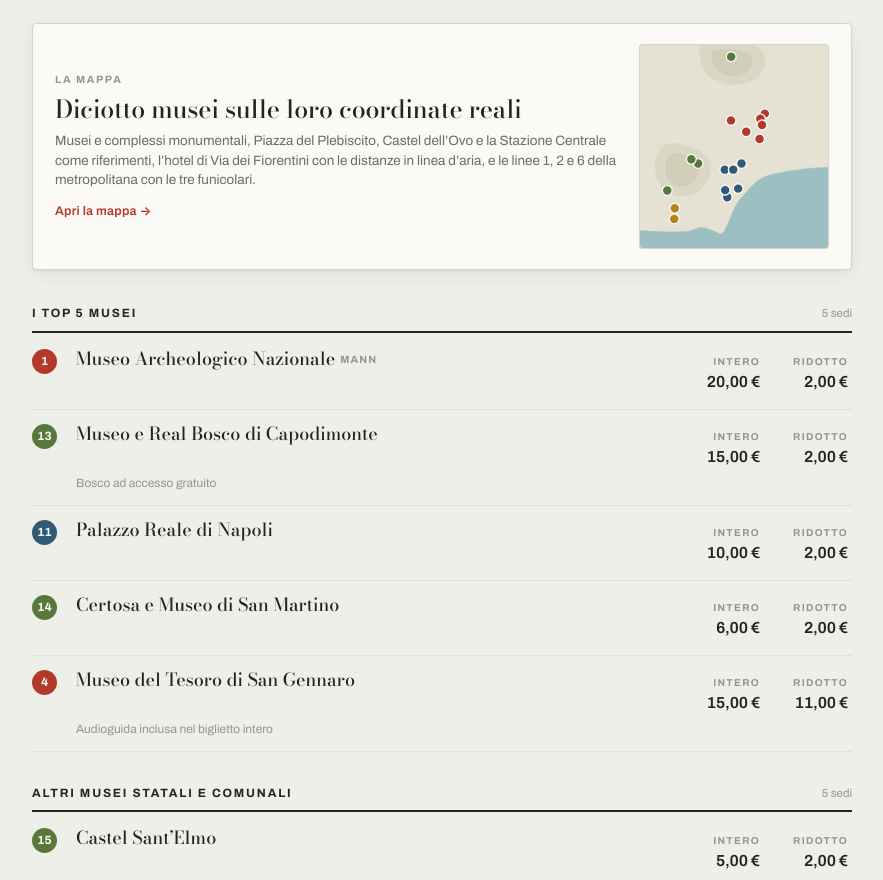
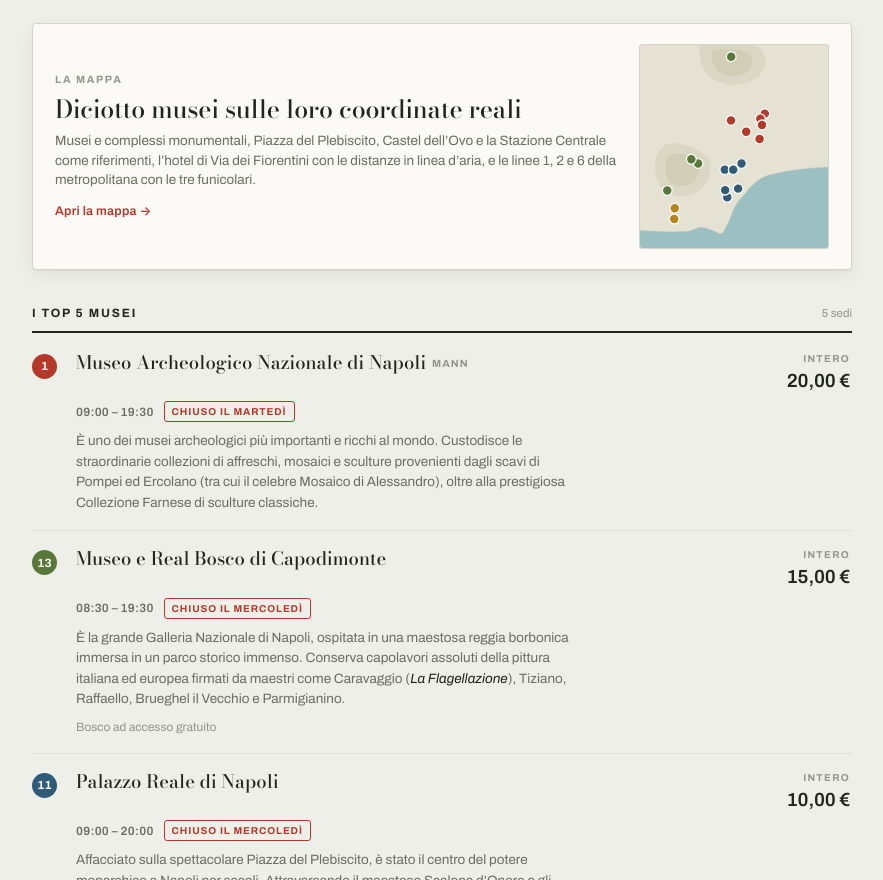
Before and after one commit to bartolialberto/musei-napoli, a plain HTML site: page index.html in a window 1280 px wide. Shown: the part 248-1128 px from the top of the page, without its empty margins (198-1081 px from the left). Drawn offline with nearby package versions, Linux system fonts and the light colour scheme.

Commit message:
Orari, giorni di chiusura e descrizioni integrati nelle righe; rimossa la colonna del ridotto

```diff
--- a/index.html
+++ b/index.html
@@ -98,32 +98,41 @@ h1 em{font-style:italic;color:var(--z1)}
 .mapcard .thumb svg{display:block;width:100%;height:auto}
 
 /* ---- price sections ---- */
-.sec{margin:0 0 32px}
+.sec{margin:0 0 30px}
 .sechead{display:flex;align-items:baseline;gap:12px;padding-bottom:8px;
   border-bottom:2px solid var(--ink);margin-bottom:2px}
 .sechead h2{margin:0;font-family:'Archivo',sans-serif;font-size:12px;font-weight:700;
   letter-spacing:.15em;text-transform:uppercase}
 .sechead .cnt{margin-left:auto;font-size:11.5px;color:var(--ink-faint);font-variant-numeric:tabular-nums}
 .prices{list-style:none;margin:0;padding:0}
-.row{display:grid;grid-template-columns:30px minmax(0,1fr) auto auto;
-  gap:2px 14px;align-items:baseline;padding:13px 4px 13px 0;border-bottom:1px solid var(--rule-soft)}
-@media (max-width:560px){
-  .row{grid-template-columns:30px minmax(0,1fr);gap:8px 12px}
-  .row .fig{grid-column:2;display:flex;justify-content:space-between;max-width:210px}
-}
-.row .pin{grid-row:1/span 2;width:25px;height:25px;border-radius:50%;background:var(--c);
+.row{display:grid;grid-template-columns:30px minmax(0,1fr) auto;gap:0 14px;
+  padding:16px 2px 17px 0;border-bottom:1px solid var(--rule-soft)}
+.row .pin{grid-area:1/1/6/2;width:25px;height:25px;border-radius:50%;background:var(--c);
   color:var(--marker-ring);display:flex;align-items:center;justify-content:center;
-  font-size:12px;font-weight:700;font-variant-numeric:tabular-nums;align-self:start;margin-top:1px}
-.row .name{font-family:'Bodoni Moda',Didot,'Times New Roman',serif;
-  font-weight:500;font-size:18px;line-height:1.2;text-wrap:balance}
+  font-size:12px;font-weight:700;font-variant-numeric:tabular-nums;align-self:start;margin-top:3px}
+.row .name{grid-area:1/2/2/3;font-family:'Bodoni Moda',Didot,'Times New Roman',serif;
+  font-weight:500;font-size:18.5px;line-height:1.2;text-wrap:balance}
 .row .name .abbr{font-family:'Archivo',sans-serif;font-size:10.5px;font-weight:700;
-  letter-spacing:.1em;color:var(--ink-faint);vertical-align:2px;margin-left:5px}
-.row .note{grid-column:2;font-size:12px;color:var(--ink-faint);margin-top:3px}
-.row .fig{display:flex;flex-direction:column;align-items:flex-end;gap:1px;min-width:74px}
-@media (max-width:560px){.row .fig{flex-direction:row;align-items:baseline;gap:10px;min-width:0}}
-.row .lab{font-size:10px;letter-spacing:.13em;text-transform:uppercase;font-weight:700;color:var(--ink-faint)}
-.row .val{font-size:16px;font-weight:600;font-variant-numeric:tabular-nums;letter-spacing:-.01em}
-.row .val.free{color:var(--z3);font-size:14px}
+  letter-spacing:.1em;color:var(--ink-faint);vertical-align:2px;margin-left:6px;white-space:nowrap}
+.row .price{grid-area:1/3/2/4;display:flex;flex-direction:column;align-items:flex-end;
+  gap:1px;padding-left:8px}
+.row .price .lab{font-size:10px;letter-spacing:.13em;text-transform:uppercase;
+  font-weight:700;color:var(--ink-faint)}
+.row .price .val{font-size:19px;font-weight:600;font-variant-numeric:tabular-nums;
+  letter-spacing:-.01em;white-space:nowrap}
+.row .when{grid-area:2/2/3/3;display:flex;flex-wrap:wrap;align-items:center;
+  gap:6px 10px;margin-top:6px;font-size:12px}
+.row .hours{font-variant-numeric:tabular-nums;font-weight:600;color:var(--ink-soft);letter-spacing:.02em}
+.row .tag{font-size:10px;font-weight:700;letter-spacing:.09em;text-transform:uppercase;
+  border:1px solid;border-radius:3px;padding:2px 7px;line-height:1.5}
+.row .tag.shut{color:var(--z1);border-color:var(--z1)}
+.row .tag.ok{color:var(--z3);border-color:var(--z3)}
+.row .why{grid-area:3/2/4/3;margin-top:9px;font-size:13.5px;color:var(--ink-soft);
+  line-height:1.52;max-width:66ch}
+.row .why em{font-style:italic;color:var(--ink)}
+.row .note{grid-area:4/2/5/3;margin-top:8px;font-size:12px;color:var(--ink-faint)}
+.secnote{margin:14px 0 0;font-size:12px;line-height:1.55;color:var(--ink-faint);max-width:74ch}
+.secnote b{color:var(--ink-soft);font-weight:600}
 
 /* ---- totals ---- */
 .totals{display:flex;flex-wrap:wrap;gap:10px;margin:0 0 34px}
@@ -157,7 +166,7 @@ footer a{color:var(--ink-soft)}
   <header class="masthead">
     <p class="eyebrow">Biglietti &middot; prezzi raccolti a settembre 2026</p>
     <h1>Musei di <em>Napoli</em></h1>
-    <p class="standfirst">I cinque musei principali della citt&agrave; e cinque fra i civici e gli statali pi&ugrave; vicini, con il costo d&rsquo;ingresso. Il numero accanto a ciascun nome &egrave; quello che porta sulla mappa.</p>
+    <p class="standfirst">I cinque musei principali della citt&agrave; — con orari, giorno di chiusura e il motivo per cui vale la pena entrarci — e cinque fra i civici e gli statali pi&ugrave; vicini. Il numero accanto a ciascun nome &egrave; quello che porta sulla mappa.</p>
   </header>
 
   <a class="mapcard" href="mappa.html">
@@ -173,11 +182,13 @@ footer a{color:var(--ink-soft)}
   <section class="sec">
     <div class="sechead"><h2>I Top 5 Musei</h2><span class="cnt">5 sedi</span></div>
     <ul class="prices" id="top5"></ul>
+    <p class="secnote"><b>Orari:</b> nei musei statali (MANN, Capodimonte, Palazzo Reale, San Martino) l’ultimo ingresso è consentito fino a un’ora prima della chiusura. <b>Riduzioni:</b> negli stessi musei il ridotto UE 18–25 costa 2,00 €; al Tesoro di San Gennaro il ridotto è di 11,00 €.</p>
   </section>
 
   <section class="sec">
     <div class="sechead"><h2>Altri Musei Statali e Comunali</h2><span class="cnt">5 sedi</span></div>
     <ul class="prices" id="altri"></ul>
+    <p class="secnote">Per queste sedi gli orari non sono riportati: cambiano spesso, conviene verificarli sul sito ufficiale. Il ridotto è di 2,00 € quasi ovunque, 4,00 € al MADRE.</p>
   </section>
 
   <div class="totals" id="totals"></div>
@@ -189,41 +200,59 @@ footer a{color:var(--ink-soft)}
     <p>I totali sono la semplice somma dei prezzi interi e non tengono conto di riduzioni, biglietti cumulativi o giornate a ingresso gratuito.</p>
   </footer>
 </div>
-
 <script>
 (function(){
   "use strict";
   // n = numero del segnaposto sulla mappa, c = colore del quartiere
   var TOP5=[
-    {n:1,  c:"--z1", name:"Museo Archeologico Nazionale", abbr:"MANN", a:["Intero","20,00 €"], b:["Ridotto","2,00 €"], price:20},
-    {n:13, c:"--z3", name:"Museo e Real Bosco di Capodimonte", note:"Bosco ad accesso gratuito", a:["Intero","15,00 €"], b:["Ridotto","2,00 €"], price:15},
-    {n:11, c:"--z2", name:"Palazzo Reale di Napoli", a:["Intero","10,00 €"], b:["Ridotto","2,00 €"], price:10},
-    {n:14, c:"--z3", name:"Certosa e Museo di San Martino", a:["Intero","6,00 €"], b:["Ridotto","2,00 €"], price:6},
-    {n:4,  c:"--z1", name:"Museo del Tesoro di San Gennaro", note:"Audioguida inclusa nel biglietto intero", a:["Intero","15,00 €"], b:["Ridotto","11,00 €"], price:15}
+    {n:1, c:"--z1", name:"Museo Archeologico Nazionale di Napoli", abbr:"MANN",
+     hours:"09:00 \u2013 19:30", closed:"marted\u00EC", price:"20,00 \u20AC", num:20,
+     why:"\u00C8 uno dei musei archeologici pi\u00F9 importanti e ricchi al mondo. Custodisce le straordinarie collezioni di affreschi, mosaici e sculture provenienti dagli scavi di Pompei ed Ercolano (tra cui il celebre Mosaico di Alessandro), oltre alla prestigiosa Collezione Farnese di sculture classiche."},
+    {n:13, c:"--z3", name:"Museo e Real Bosco di Capodimonte",
+     hours:"08:30 \u2013 19:30", closed:"mercoled\u00EC", price:"15,00 \u20AC", num:15,
+     note:"Bosco ad accesso gratuito",
+     why:"\u00C8 la grande Galleria Nazionale di Napoli, ospitata in una maestosa reggia borbonica immersa in un parco storico immenso. Conserva capolavori assoluti della pittura italiana ed europea firmati da maestri come Caravaggio (<em>La Flagellazione</em>), Tiziano, Raffaello, Brueghel il Vecchio e Parmigianino."},
+    {n:11, c:"--z2", name:"Palazzo Reale di Napoli",
+     hours:"09:00 \u2013 20:00", closed:"mercoled\u00EC", price:"10,00 \u20AC", num:10,
+     why:"Affacciato sulla spettacolare Piazza del Plebiscito, \u00E8 stato il centro del potere monarchico a Napoli per secoli. Attraversando il maestoso Scalone d\u2019Onore e gli Appartamenti Reali storici, offre un\u2019immersione completa nei fasti delle corti spagnola, austriaca e borbonica."},
+    {n:14, c:"--z3", name:"Certosa e Museo di San Martino",
+     hours:"08:30 \u2013 18:30", closed:"mercoled\u00EC", price:"6,00 \u20AC", num:6,
+     why:"Situata sulla cima della collina del Vomero, combina l\u2019architettura monumentale del barocco napoletano con una vista mozzafiato a 360\u00B0 sull\u2019intero Golfo e sul Vesuvio. Al suo interno ospita la pi\u00F9 importante collezione al mondo di arte presepiale napoletana (tra cui il celebre <em>Presepe Cuciniello</em>)."},
+    {n:4, c:"--z1", name:"Museo del Tesoro di San Gennaro",
+     hours:"09:30 \u2013 18:30", always:true, price:"15,00 \u20AC", num:15,
+     note:"Audioguida inclusa nel biglietto",
+     why:"Situato accanto al Duomo, custodisce un patrimonio artistico unico al mondo accumulato in oltre sette secoli. La sua collezione di gioielli, argenti e calici preziosi (tra cui la celeberrima Collana di San Gennaro e la Mitra gemmata) ha un valore storico e artistico stimato superiore persino a quello dei Gioielli della Corona britannica."}
   ];
   var ALTRI=[
-    {n:15, c:"--z3", name:"Castel Sant’Elmo", a:["Intero","5,00 €"], b:["Ridotto","2,00 €"], price:5},
-    {n:10, c:"--z2", name:"Museo Civico di Castel Nuovo", abbr:"MASCHIO ANGIOINO", a:["Intero","6,00 €"], b:["Under 18","Gratuito"], price:6},
-    {n:16, c:"--z3", name:"Museo Duca di Martina", abbr:"VILLA FLORIDIANA", note:"Parco gratuito", a:["Intero","4,00 €"], b:["Ridotto","2,00 €"], price:4},
-    {n:17, c:"--z4", name:"Museo Pignatelli Cortes", a:["Intero","5,00 €"], b:["Ridotto","2,00 €"], price:5},
-    {n:2,  c:"--z1", name:"Museo MADRE", a:["Intero","8,00 €"], b:["Ridotto","4,00 €"], price:8}
+    {n:15, c:"--z3", name:"Castel Sant\u2019Elmo", price:"5,00 \u20AC", num:5},
+    {n:10, c:"--z2", name:"Museo Civico di Castel Nuovo", abbr:"MASCHIO ANGIOINO",
+     price:"6,00 \u20AC", num:6, note:"Ingresso gratuito per gli under 18"},
+    {n:16, c:"--z3", name:"Museo Duca di Martina", abbr:"VILLA FLORIDIANA",
+     price:"4,00 \u20AC", num:4, note:"Parco della Floridiana ad accesso gratuito"},
+    {n:17, c:"--z4", name:"Museo Pignatelli Cortes", price:"5,00 \u20AC", num:5},
+    {n:2, c:"--z1", name:"Museo MADRE", price:"8,00 \u20AC", num:8}
   ];
 
   function render(list, el){
     el.innerHTML=list.map(function(m){
-      var free=/gratuito/i.test(m.b[1]);
+      var tag = m.closed ? '<span class="tag shut">Chiuso il '+m.closed+'</span>'
+              : m.always ? '<span class="tag ok">Aperto tutti i giorni</span>' : '';
+      var when = (m.hours||tag)
+        ? '<span class="when">'+(m.hours?'<span class="hours">'+m.hours+'</span>':'')+tag+'</span>' : '';
       return '<li class="row" style="--c:var('+m.c+')">'+
         '<span class="pin">'+m.n+'</span>'+
         '<span class="name">'+m.name+(m.abbr?'<span class="abbr">'+m.abbr+'</span>':'')+'</span>'+
-        '<span class="fig"><span class="lab">'+m.a[0]+'</span><span class="val">'+m.a[1]+'</span></span>'+
-        '<span class="fig"><span class="lab">'+m.b[0]+'</span><span class="val'+(free?' free':'')+'">'+m.b[1]+'</span></span>'+
-        (m.note?'<span class="note">'+m.note+'</span>':'')+'</li>';
+        '<span class="price"><span class="lab">Intero</span><span class="val">'+m.price+'</span></span>'+
+        when+
+        (m.why?'<span class="why">'+m.why+'</span>':'')+
+        (m.note?'<span class="note">'+m.note+'</span>':'')+
+      '</li>';
     }).join("");
   }
   render(TOP5, document.getElementById("top5"));
   render(ALTRI, document.getElementById("altri"));
 
-  function sum(a){return a.reduce(function(t,m){return t+m.price;},0);}
+  function sum(a){return a.reduce(function(t,m){return t+m.num;},0);}
   function eur(n){return n.toFixed(2).replace(".",",")+' <span class="cur">€</span>';}
   var t5=sum(TOP5), tAll=sum(TOP5)+sum(ALTRI);
   document.getElementById("totals").innerHTML=
```
